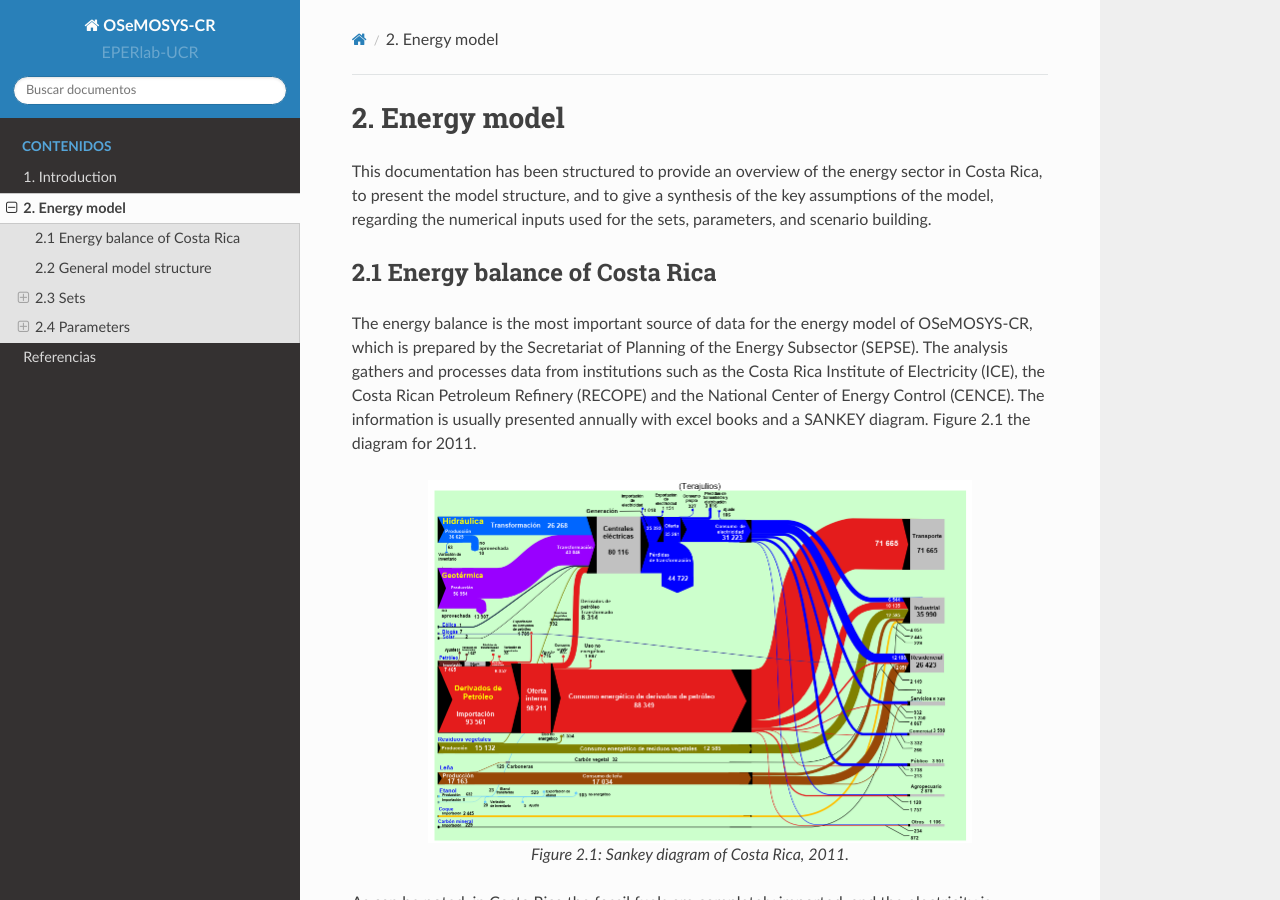
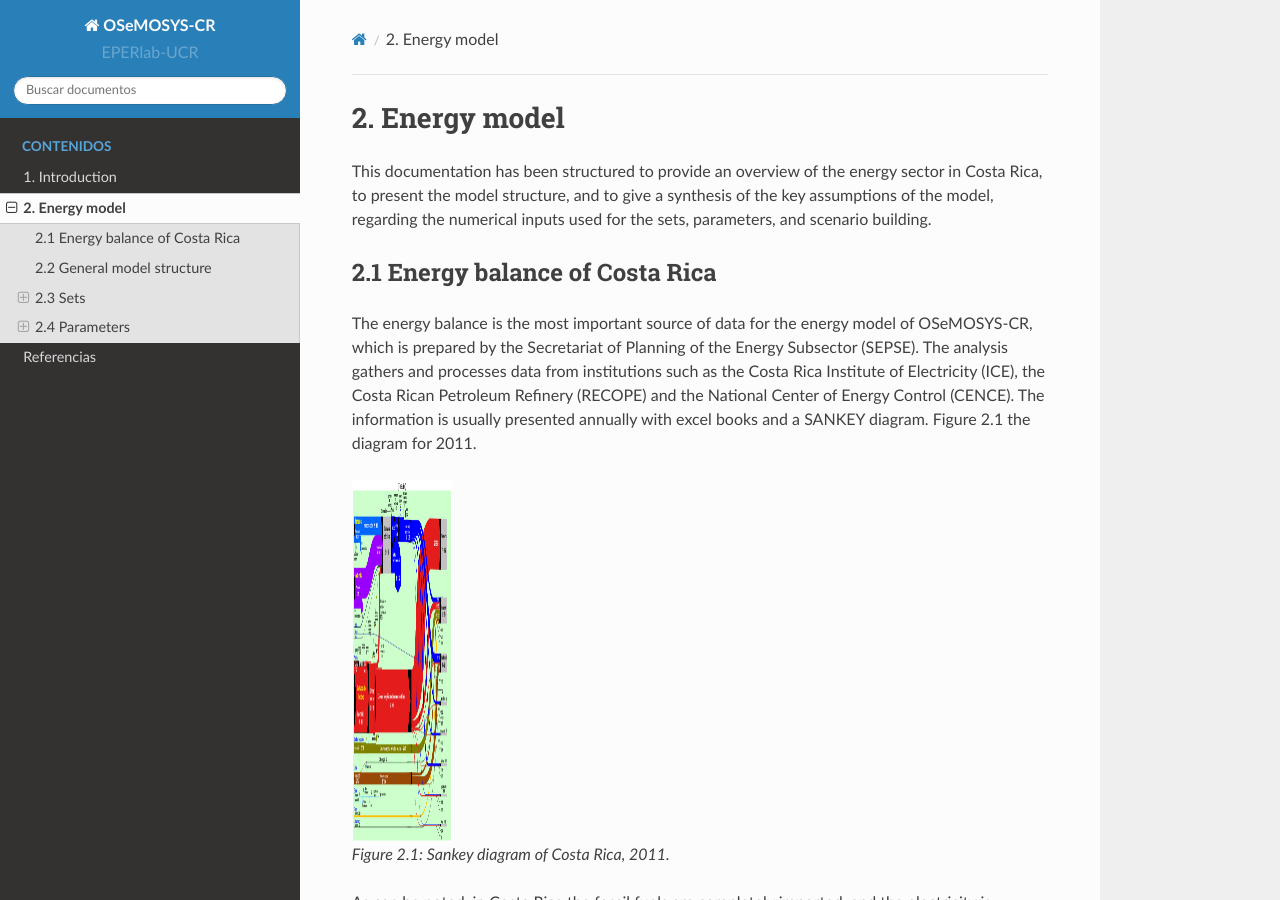
Before and after one commit to EPERLab/OSeMOSYS-CR, a Sphinx documentation site: the page built from docs/02EnergyModel.rst, in a window 1280 px wide and 900 px high. Built offline with Sphinx 7.4.7 and the Read the Docs theme 2.0.0, drawn with Linux system fonts in a browser that asks for light colours.

Commit message:
Update 02EnergyModel.rst

```diff
--- a/docs/02EnergyModel.rst
+++ b/docs/02EnergyModel.rst
@@ -9,7 +9,7 @@ This documentation has been structured to provide an overview of the energy sect
 The energy balance is the most important source of data for the energy model of OSeMOSYS-CR, which is prepared by the Secretariat of Planning of the Energy Subsector (SEPSE). The analysis gathers and processes data from institutions such as the Costa Rica Institute of Electricity (ICE), the Costa Rican Petroleum Refinery (RECOPE) and the National Center of Energy Control (CENCE). The information is usually presented annually with excel books and a SANKEY diagram. Figure 2.1 the diagram for 2011.
 
 .. figure::  img/Fig_SankeyDiagram.png
-   :align:   center
+   :width: 200 px
    :scale: 50 %
 
    *Figure 2.1: Sankey diagram of Costa Rica, 2011.*
```
